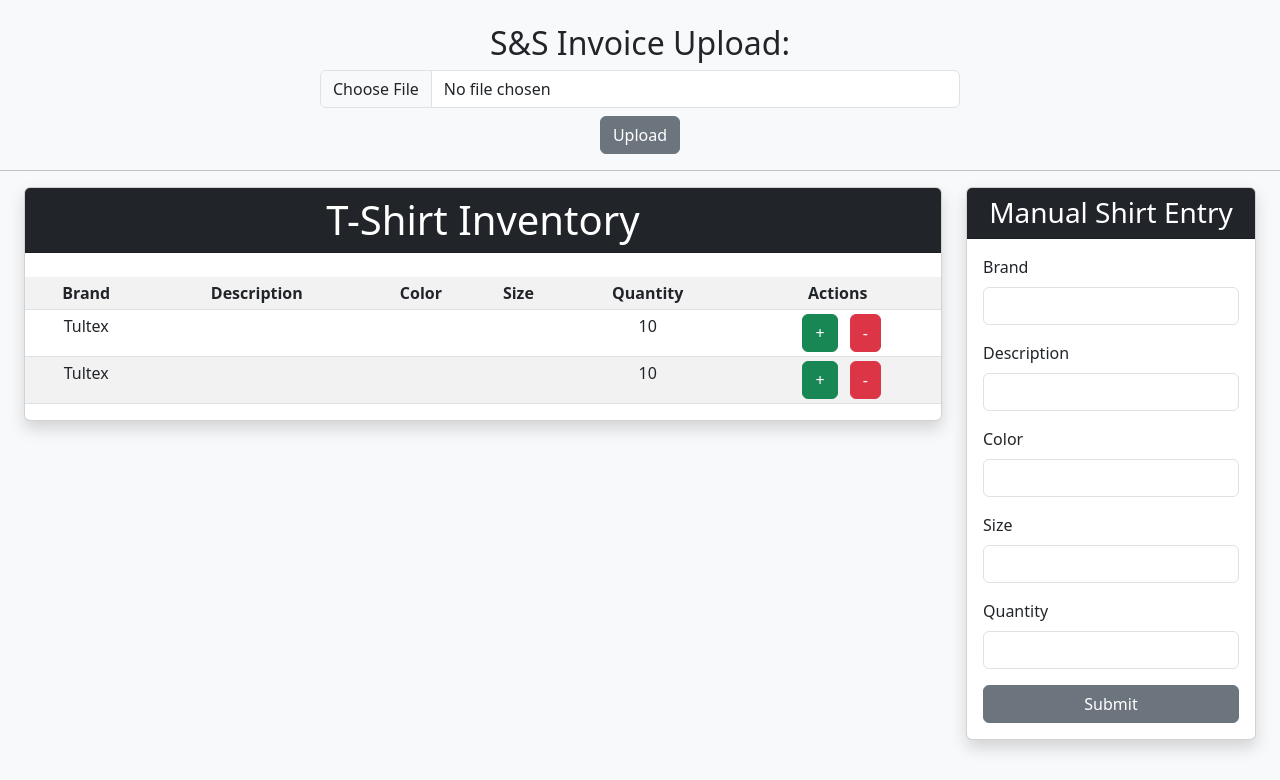
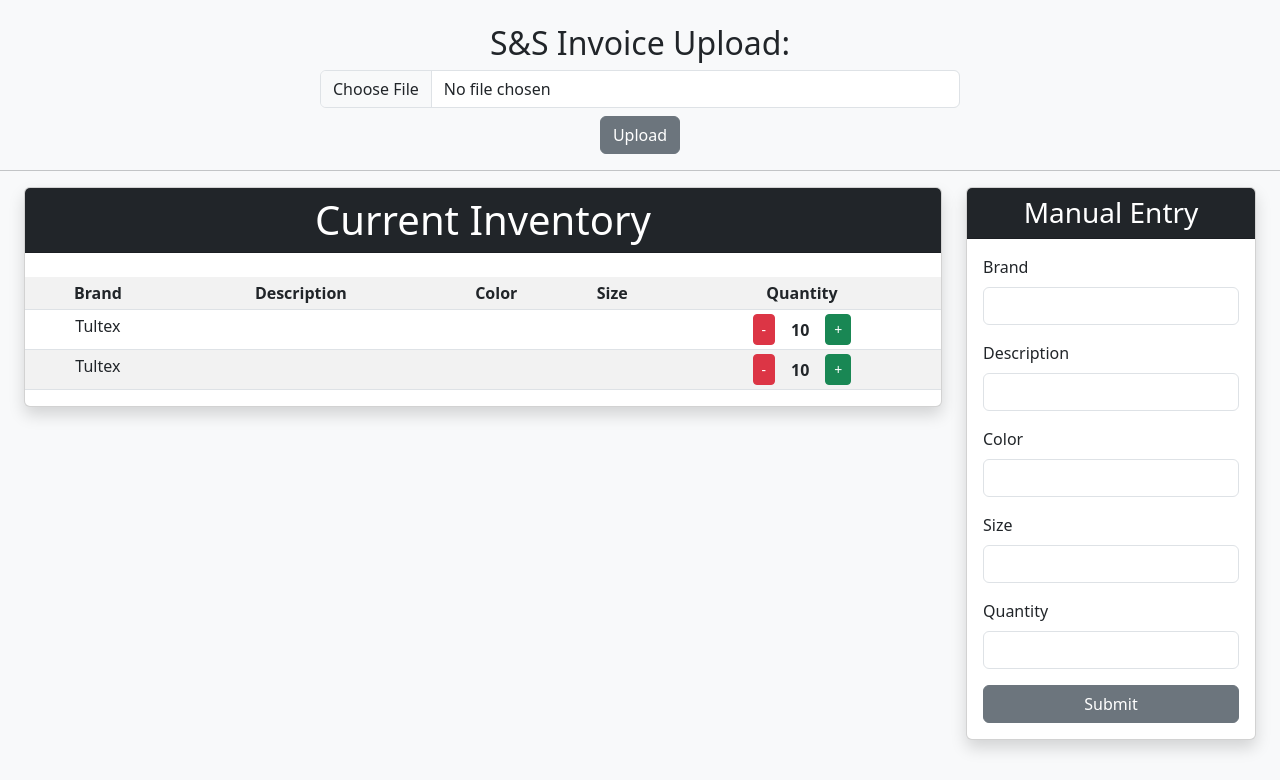
Before and after one commit to lukecbutler/Trackr, a Flask app: page / in a window 1280 px wide. Shown: the top 780 px of the page. Run offline with Flask 3, Linux system fonts and the light colour scheme; data comes from the database, SQL or seed files in the repository; both versions use the stored data as it was after the commit; some libraries are stand-ins or nearby versions.

Commit message:
update UI

```diff
--- a/templates/index.html
+++ b/templates/index.html
@@ -45,7 +45,7 @@
                 <div class="card mx-auto shadow text-center">
 
                     <!-- Main page header for inventory table -->
-                    <h1 class="card-header bg-dark text-white mb-3">T-Shirt Inventory</h1>
+                    <h1 class="card-header bg-dark text-white mb-3">Current Inventory</h1>
 
                     <!-- Bootstrap-styled table to display inventory data -->
                     <!-- table-hover: highlight row on hover -->
@@ -61,7 +61,6 @@
                             <th>Color</th>
                             <th>Size</th>
                             <th>Quantity</th>
-                            <th>Actions</th>
                         </tr>
 
                         <!-- Dynamically generate table rows using Jinja2 loop -->
@@ -73,36 +72,30 @@
                             <td>{{ row[2] }}</td> <!-- Description -->
                             <td>{{ row[3] }}</td> <!-- Color -->
                             <td>{{ row[4] }}</td> <!-- Size -->
-                            <td>{{ row[5] }}</td> <!-- Quantity -->
+                            <td>
+                                <div class="d-flex justify-content-center align-items-center gap-2">
 
-                            <td>
-                                <!-- ==================== Quantity Action Buttons ==================== -->
+                                    <!-- Decrement -->
+                                    <form action="/update_quantity" method="POST">
+                                        <input type="hidden" name="id" value="{{ row[0] }}">
+                                        <input type="hidden" name="action" value="decrement">
+                                        <button type="submit" class="btn btn-sm btn-danger">-</button>
+                                    </form>
 
-                                <!-- Form to increment (add) shirt quantity -->
-                                <!-- Each button is repeated for each shirt that is shown due to the jinja2 syntax -->
-                                <form action="/update_quantity" method="POST" style="display: inline;">
-                                    <!-- Hidden input: Shirt ID from database -->
-                                    <input type="hidden" name="id" value="{{ row[0] }}">
+                                    <!-- Quantity Display (centered number) -->
+                                    <span class="px-2 fw-bold">{{ row[5] }}</span>
 
-                                    <!-- Hidden input: Action type sent to server -->
-                                    <input type="hidden" name="action" value="increment">
+                                    <!-- Increment -->
+                                    <form action="/update_quantity" method="POST">
+                                        <input type="hidden" name="id" value="{{ row[0] }}">
+                                        <input type="hidden" name="action" value="increment">
+                                        <button type="submit" class="btn btn-sm btn-success">+</button>
+                                    </form>
 
-                                    <!-- Submit button: Increment quantity -->
-                                    <button type="submit" class="btn btn-md btn-success ms-2">+</button>
-                                </form>
+                                </div>
+                            </td>
 
-                                <!-- Form to decrement (subtract) shirt quantity -->
-                                <form action="/update_quantity" method="POST" style="display: inline;">
-                                    <!-- Hidden input: Shirt ID from database -->
-                                    <input type="hidden" name="id" value="{{ row[0] }}">
 
-                                    <!-- Hidden input: Action type sent to server -->
-                                    <input type="hidden" name="action" value="decrement">
-
-                                    <!-- Submit button: Decrement quantity -->
-                                    <button type="submit" class="btn btn-md btn-danger ms-2">-</button>
-                                </form>
-                            </td>
                         </tr>
                         {% endfor %}
                     </table>
@@ -120,7 +113,7 @@
 
                     <!-- Form Header -->
                     <div class="card-header bg-dark text-white text-center">
-                        <h3 class="mb-0">Manual Shirt Entry</h3>
+                        <h3 class="mb-0">Manual Entry</h3>
                     </div>
 
                     <!-- action is the flask route that the form is submitted to -->
```
Also changed, not shown: shirts.db.
